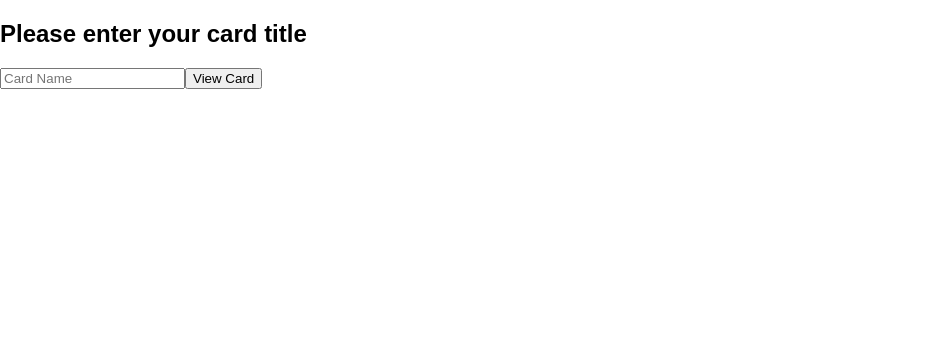
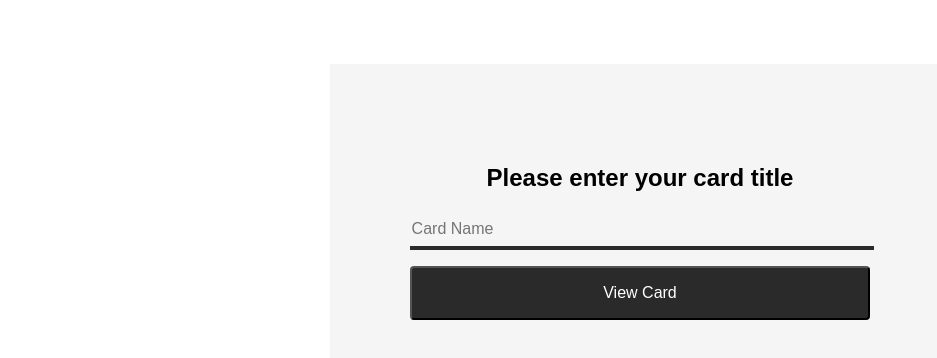
Before and after one commit to leoacosta/react-poster-creator, a React (Create React App) app: page / in a window 1280 px wide. Shown: the top 358 px of the page, without its empty margins (0-937 px from the left). Built offline with nearby package versions, Linux system fonts and the light colour scheme.

Commit message:
Added base styling

```diff
--- a/src/index.css
+++ b/src/index.css
@@ -1,5 +1,44 @@
 body {
   margin: 0;
-  padding: 0;
+  padding: 5%;
   font-family: sans-serif;
 }
+
+.card-picker {
+  background-color: rgba(0,0,0,0.04);
+  padding: 5rem;
+  max-width: 40%;
+  margin: auto;
+  text-align: center;
+}
+.card-picker__title {
+  margin-bottom: 0.85rem;
+  margin-top: 0;
+}
+
+.card-picker__label {
+  display: block;
+  margin-bottom: 1.5rem;
+}
+
+input {
+  border: 0;
+  border-bottom: 4px solid #2a2a2a;
+  background: transparent;
+  height: 2rem;
+  margin-bottom: 1rem;
+  width: 100%;
+  font-size: 1rem;
+}
+input:focus {
+  outline: 0;
+}
+
+button {
+  background-color: #2a2a2a;
+  border-radius: 4px;
+  color: #fff;
+  padding: 1rem 2rem;
+  width: 100%;
+  font-size: 1rem;
+}
```
